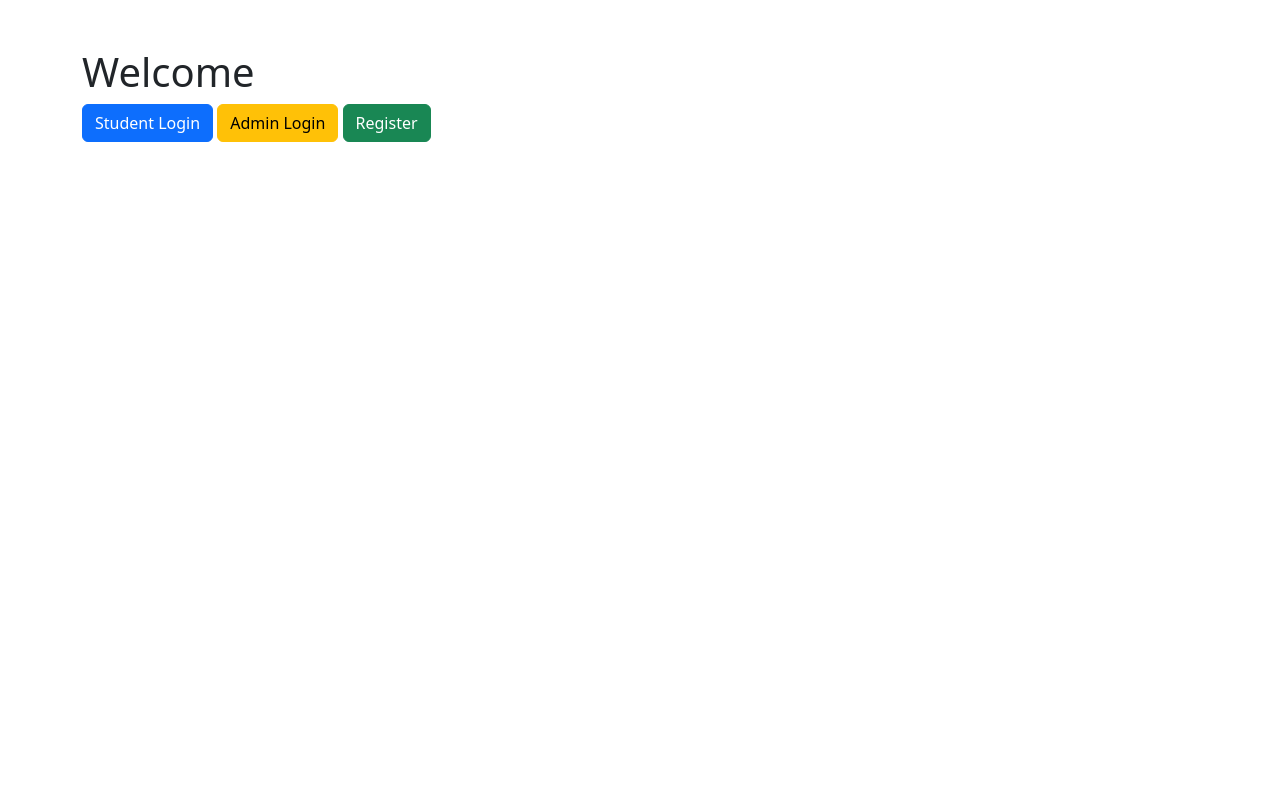
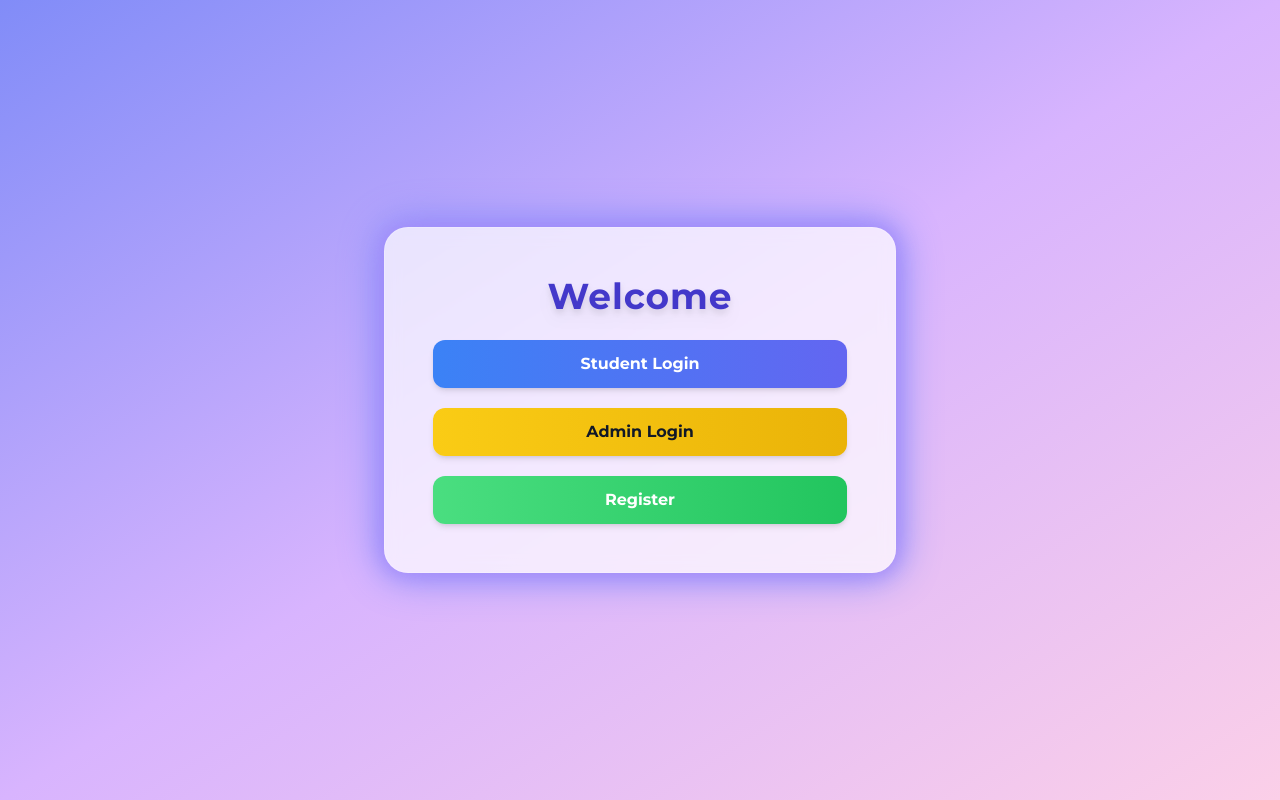
Before and after one commit to PRASATH978/student_register, a Django app: page / in a window 1280 px wide. Run offline with Django 5.2, Linux system fonts and the light colour scheme; some libraries are stand-ins or nearby versions.

Commit message:
commit  c

```diff
--- a/core/templates/core/home.html
+++ b/core/templates/core/home.html
@@ -2,18 +2,47 @@
 <html>
 <head>
   <title>Home</title>
-  <link href="https://cdn.jsdelivr.net/npm/bootstrap@5.3.0/dist/css/bootstrap.min.css" rel="stylesheet">
+  <script src="https://cdn.tailwindcss.com"></script>
+  <link rel="preconnect" href="https://fonts.googleapis.com">
+  <link rel="preconnect" href="https://fonts.gstatic.com" crossorigin>
+  <link href="https://fonts.googleapis.com/css2?family=Montserrat:wght@700;400&display=swap" rel="stylesheet">
+  <style>
+    body { font-family: 'Montserrat', sans-serif; }
+    .glass {
+      background: rgba(255,255,255,0.7);
+      box-shadow: 0 8px 32px 0 rgba(31, 38, 135, 0.37);
+      backdrop-filter: blur(8px);
+      -webkit-backdrop-filter: blur(8px);
+      border-radius: 1.5rem;
+      border: 1px solid rgba(255,255,255,0.18);
+    }
+    .glow {
+      box-shadow: 0 0 20px 2px #a78bfa, 0 0 40px 4px #818cf8;
+    }
+  </style>
 </head>
-<body>
-<div class="container mt-5">
-  <h1>Welcome {{ request.user.username }}</h1>
-  {% if user.is_authenticated %}
-    <a href="{% url 'logout' %}" class="btn btn-danger">Logout</a>
-  {% else %}
-    <a href="{% url 'student_login' %}" class="btn btn-primary">Student Login</a>
-    <a href="{% url 'admin_login' %}" class="btn btn-warning">Admin Login</a>
-    <a href="{% url 'student_register' %}" class="btn btn-success">Register</a>
-  {% endif %}
-</div>
+<body class="bg-gradient-to-br from-indigo-400 via-purple-300 to-pink-200 min-h-screen flex items-center justify-center">
+  <div class="glass glow p-12 w-full max-w-lg text-center">
+    <h1 class="text-4xl font-extrabold text-indigo-700 mb-6 drop-shadow-lg tracking-wide">
+      Welcome {{ request.user.username }}
+    </h1>
+    {% if user.is_authenticated %}
+      <a href="{% url 'logout' %}" class="inline-block px-8 py-3 rounded-xl bg-gradient-to-r from-pink-500 to-purple-500 text-white font-bold shadow-lg hover:scale-105 hover:from-pink-600 hover:to-purple-600 transition-all duration-200 mb-2">
+        Logout
+      </a>
+    {% else %}
+      <div class="flex flex-col gap-5">
+        <a href="{% url 'student_login' %}" class="px-8 py-3 rounded-xl bg-gradient-to-r from-blue-500 to-indigo-500 text-white font-bold shadow-md hover:scale-105 hover:from-blue-600 hover:to-indigo-600 transition-all duration-200">
+          Student Login
+        </a>
+        <a href="{% url 'admin_login' %}" class="px-8 py-3 rounded-xl bg-gradient-to-r from-yellow-400 to-yellow-500 text-gray-900 font-bold shadow-md hover:scale-105 hover:from-yellow-500 hover:to-yellow-600 transition-all duration-200">
+          Admin Login
+        </a>
+        <a href="{% url 'student_register' %}" class="px-8 py-3 rounded-xl bg-gradient-to-r from-green-400 to-green-500 text-white font-bold shadow-md hover:scale-105 hover:from-green-500 hover:to-green-600 transition-all duration-200">
+          Register
+        </a>
+      </div>
+    {% endif %}
+  </div>
 </body>
 </html>
```
Also changed, not shown: core/templates/core/admin_dashboard.html (+14 -17 lines), core/templates/core/admin_login.html (+9 -6 lines), core/templates/core/student_dashboard.html (+15 -3 lines), core/templates/core/student_login.html (+27 -7 lines), db.sqlite3, 1 other file.
